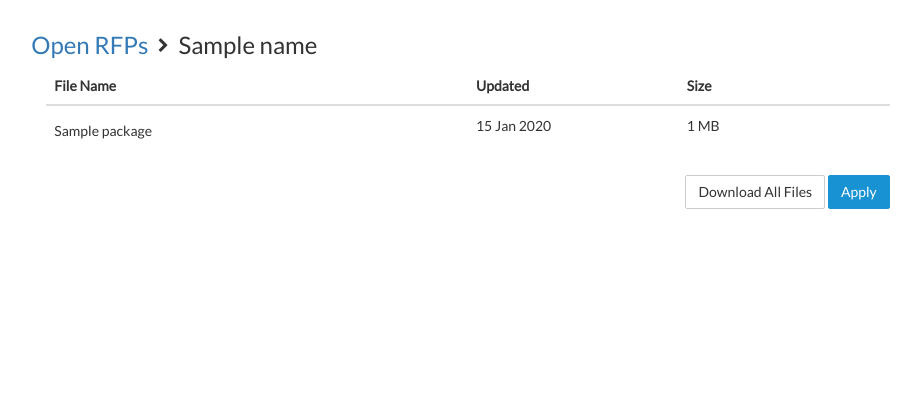
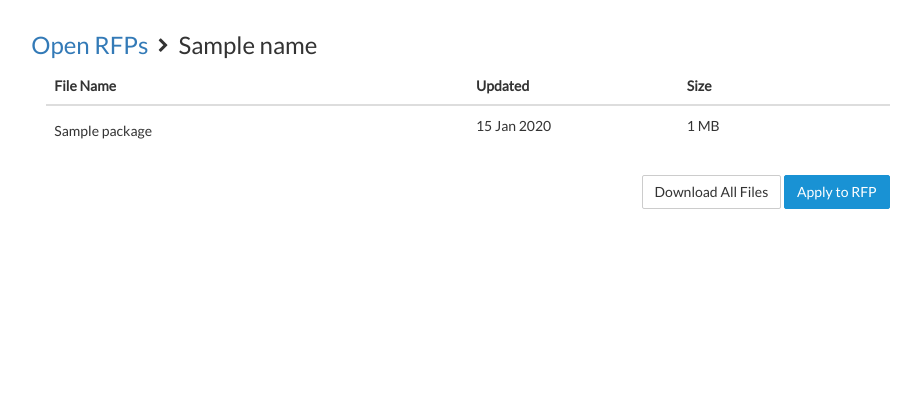
Before and after one commit to boxconsultingdemoapp/rfpsubmission, a Node project: template views/pages/overview.ejs in a window 1280 px wide. Shown: the part 61-469 px from the top of the page, without its empty margins (172-1093 px from the left). Run offline with Node 20 templates, Linux system fonts and the light colour scheme; the template is opened without the code that fills it: most values are stand-ins (such as "Sample title", 1, 10 or a date in 2020); some libraries are stand-ins or nearby versions.

Commit message:
change button on overview page

```diff
--- a/views/pages/overview.ejs
+++ b/views/pages/overview.ejs
@@ -48,7 +48,7 @@
 
 				<p class="pull-right">
 					<button class="btn btn-default" type="submit">Download All Files</button>
-					<a class="btn btn-default btn-primary" href="<%= domain %>/submit/<%= parentId %>">Apply</a>
+					<a class="btn btn-default btn-primary" href="<%= domain %>/submit/<%= parentId %>">Apply to RFP</a>
 				</p>
 			</div>
 		</div>
```
